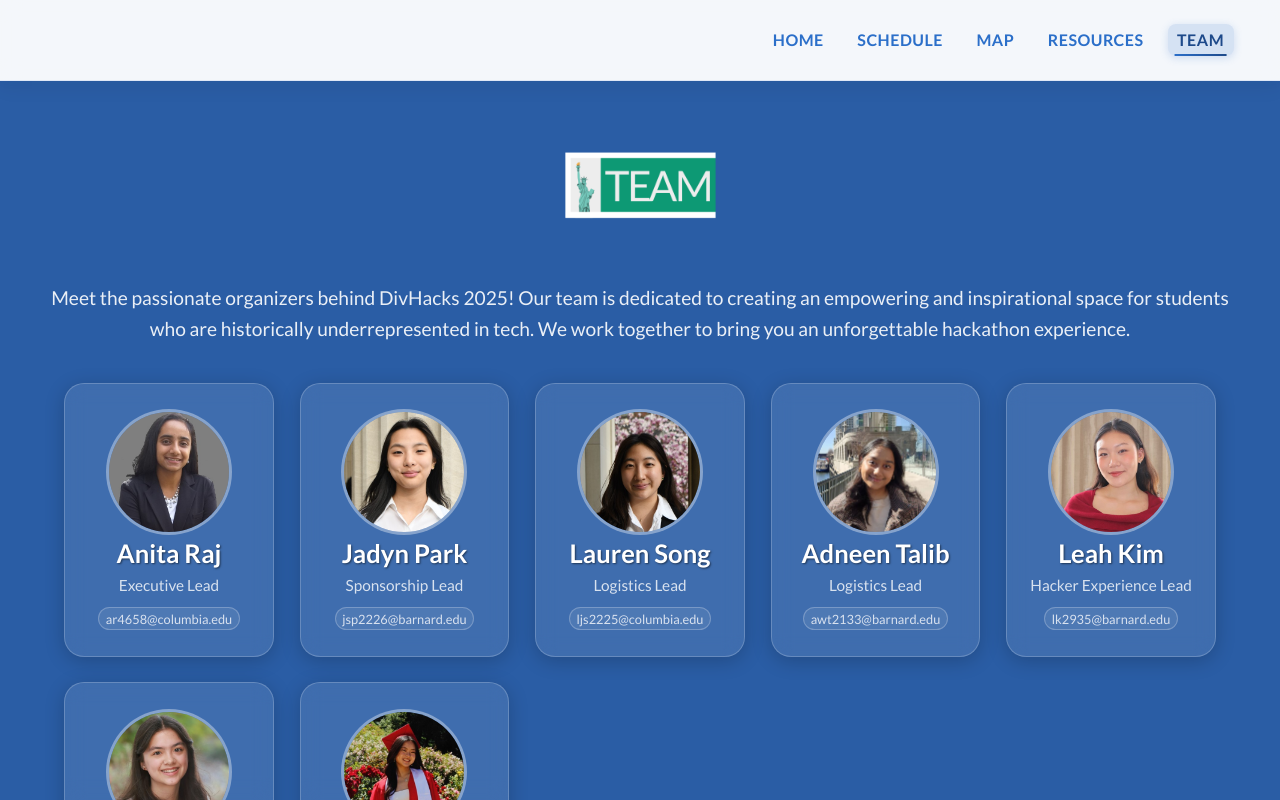
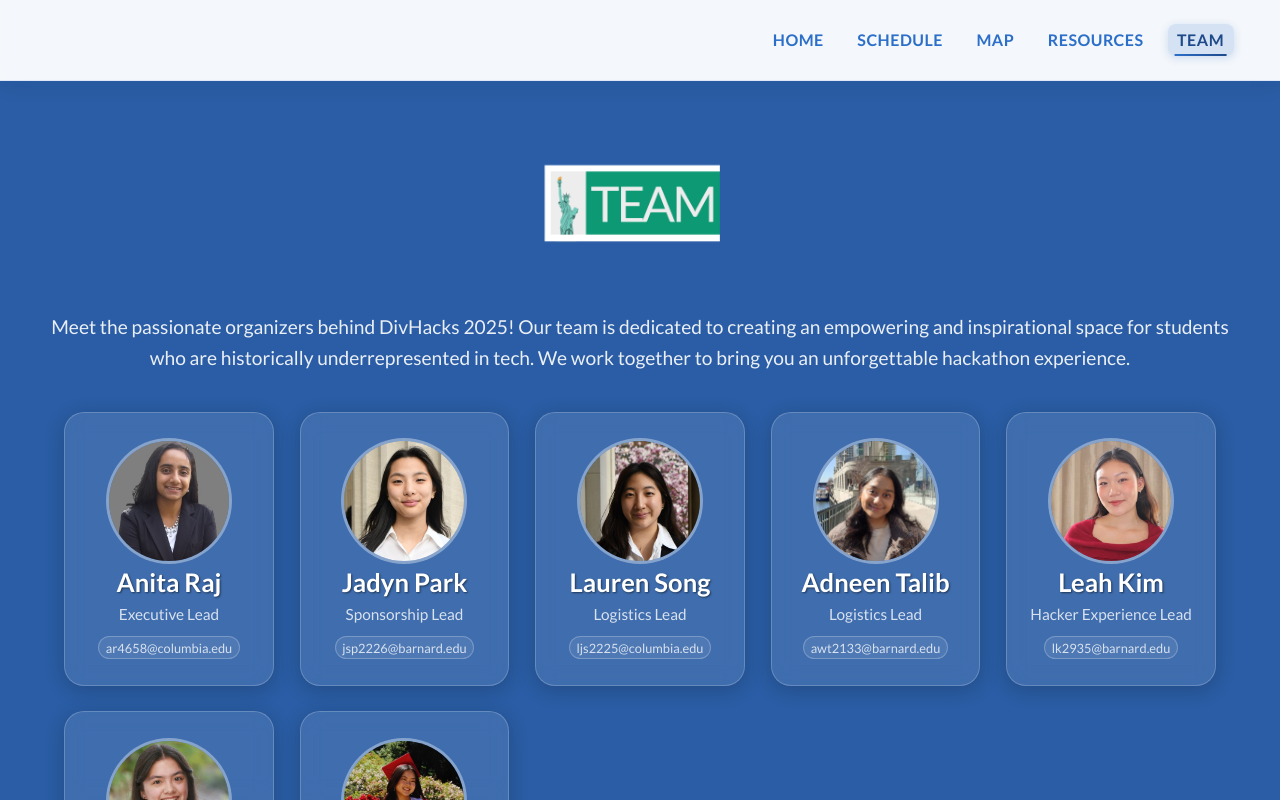
Before and after one commit to cu-divhacks/2025website, a React (Create React App) app in the folder 2025divhacks/: page /team in a window 1280 px wide. Built offline with nearby package versions, Linux system fonts and the light colour scheme.

Commit message:
minor team header sizing changes

```diff
--- a/2025divhacks/src/pages/Team.js
+++ b/2025divhacks/src/pages/Team.js
@@ -63,14 +63,13 @@ const Team = () => {
             src={teamHeader}
             alt="Team Header"
             style={{
-              maxWidth: '30vw',
-              minWidth: '180px',
-              width: 'auto',
+              maxWidth: '35vw',
+              minWidth: '450',
+              width: '100%',
               height: 'auto',
               zIndex: 10,
-              pointerEvents: 'none',
               marginLeft: '100px',
-              marginBottom: '-1vw'
+              marginBottom: '-20px'
             }}
           />
           <p>Meet the passionate organizers behind DivHacks 2025! Our team is dedicated to creating an empowering and inspirational space for students who are historically underrepresented in tech. We work together to bring you an unforgettable hackathon experience.</p>
```
